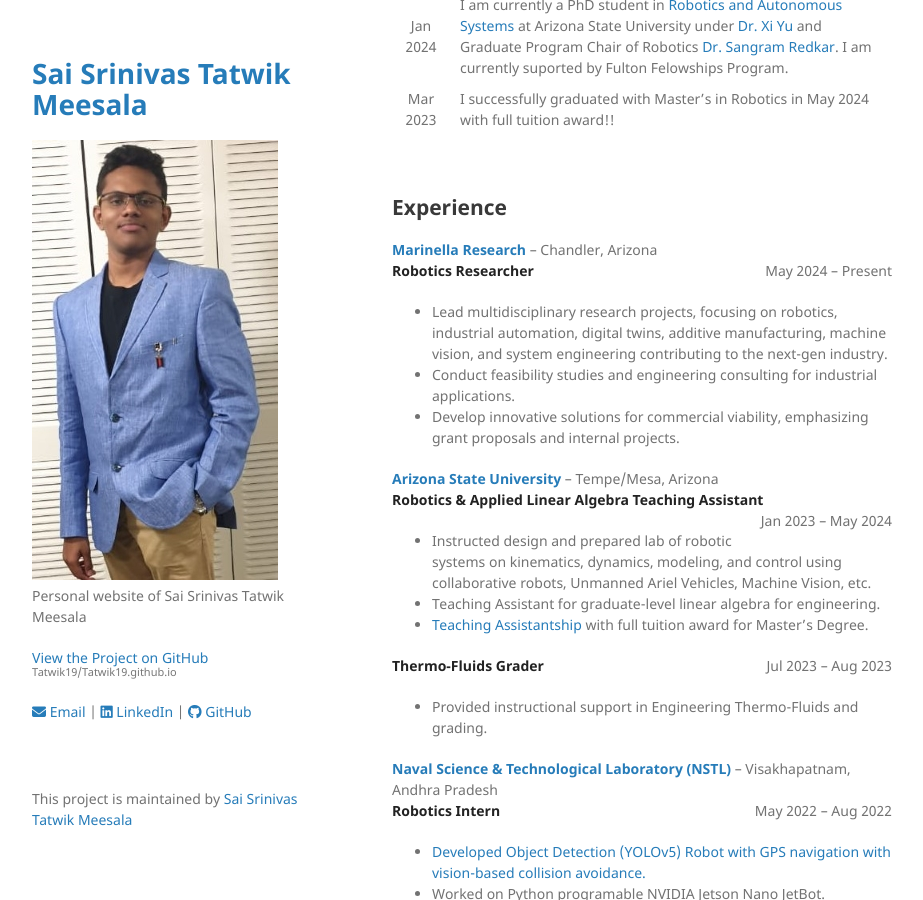
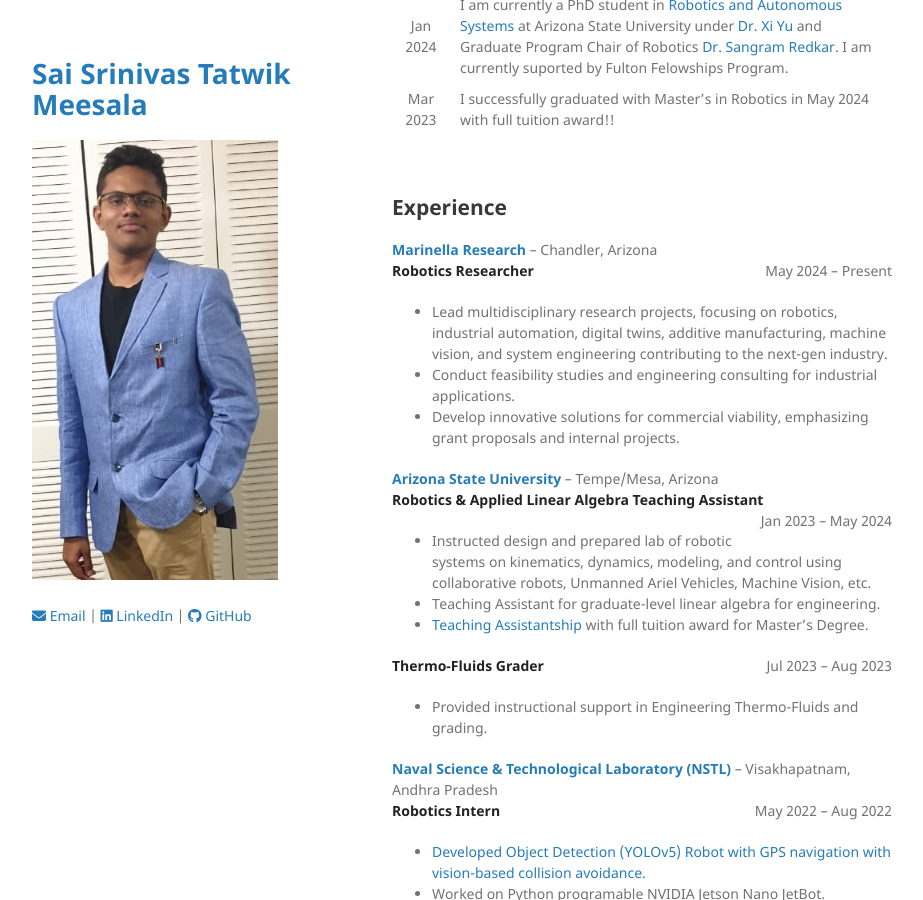
Before and after one commit to Tatwik19/Tatwik19.github.io, a Jekyll site: the page built from index.md, in a window 1280 px wide and 900 px high, scrolled down 330 px. Shown: the whole window, without its empty margins (178-1101 px from the left). Built offline with Jekyll 4.4.1, drawn with Linux system fonts in a browser that asks for light colours; the repository's description, which GitHub fills in, is left out.

Commit message:
Removed description and unnecessary txt in default.html

```diff
--- a/_config.yml
+++ b/_config.yml
@@ -1,7 +1,7 @@
 # Site settings
 title: Sai Srinivas Tatwik Meesala
 logo: /assets/img/profiePic.jpg
-description: "Personal website of Sai Srinivas Tatwik Meesala"
+# description: "Personal website of Sai Srinivas Tatwik Meesala"
 theme: jekyll-theme-minimal
 
 # Contact & Social Links
--- a/_layouts/default.html
+++ b/_layouts/default.html
@@ -13,14 +13,6 @@
         {% endif %}
 
         <p>{{ site.description | default: site.github.project_tagline }}</p>
-
-        {% if site.github.is_project_page %}
-          <p class="view">
-            <a href="{{ site.github.repository_url }}">
-              View the Project on GitHub <small>{{ site.github.repository_nwo }}</small>
-            </a>
-          </p>
-        {% endif %}
 
         {% if site.show_ref_links %}
           <p class="view">
@@ -44,11 +36,7 @@
       </section>
 
       <footer>
-        {% if site.github.is_project_page %}
-          <p>This project is maintained by
-            <a href="{{ site.github.owner_url }}">{{ site.github.owner_name }}</a>
-          </p>
-        {% endif %}
+        <!-- Removed GitHub project maintenance text -->
       </footer>
     </div>
 
```
